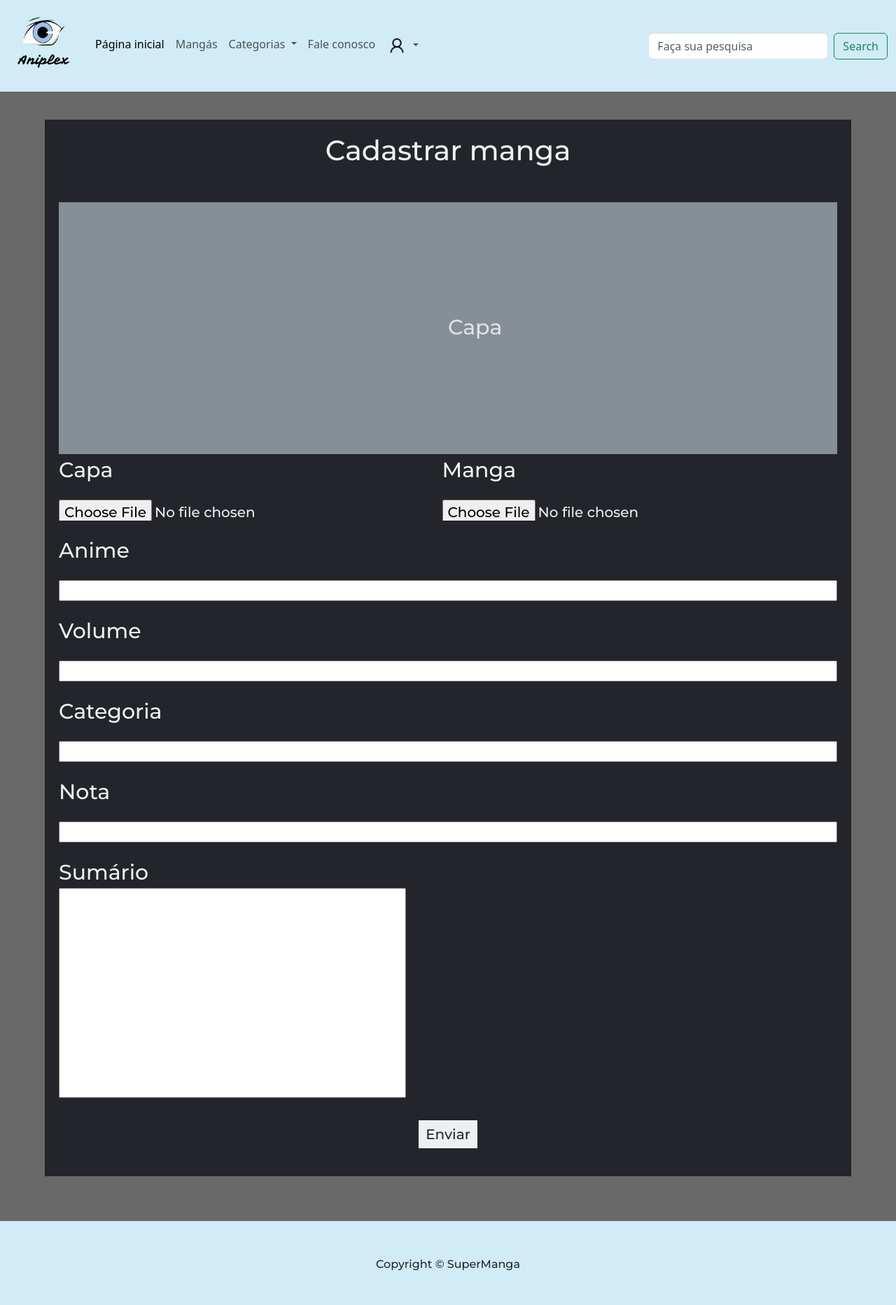
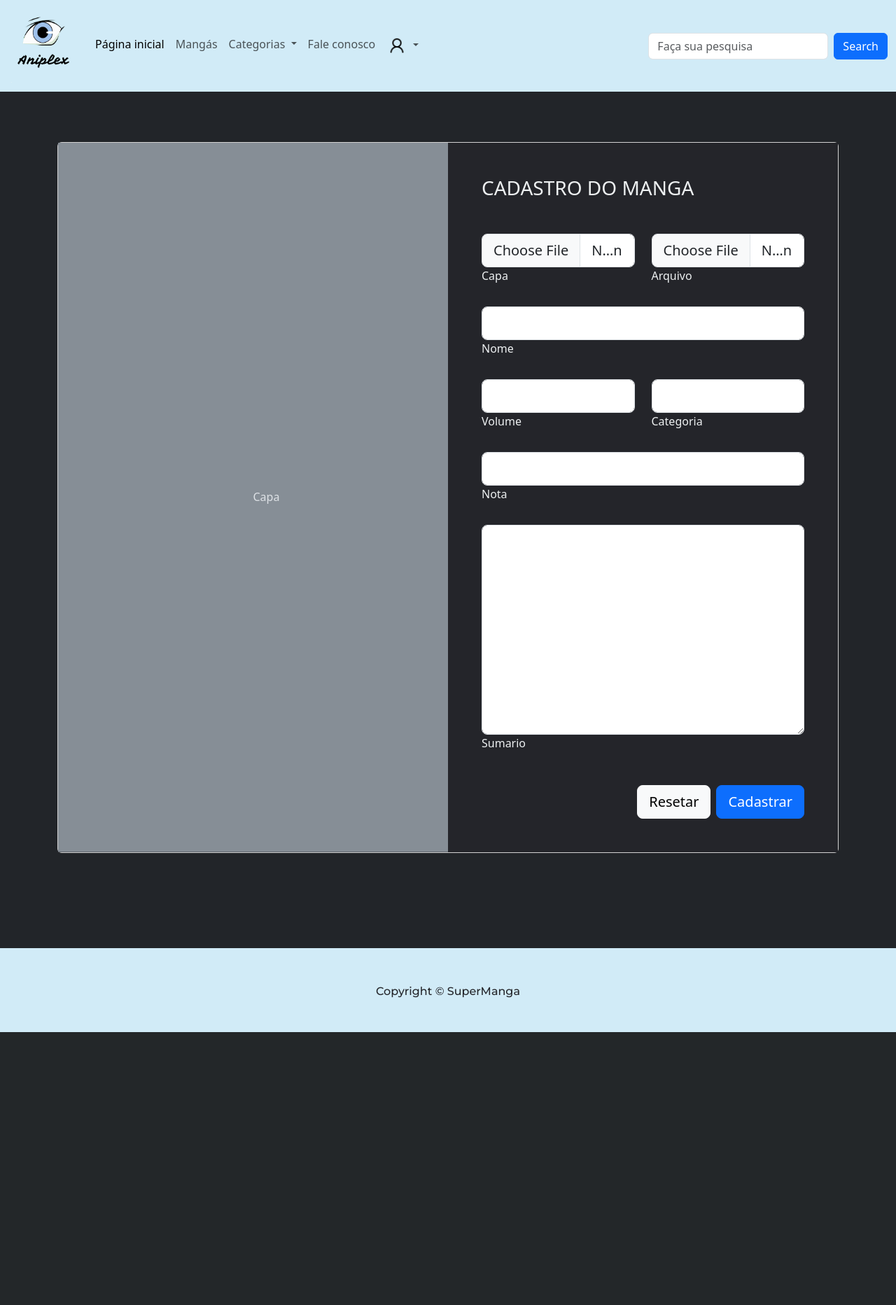
Before and after one commit to mlutegar/aniplex, a PHP site: page /create_manga.php in a window 1280 px wide. Shown: the whole page at 70% size. After the commit the page ends 1475 px from the top, so only its background shows below. Run offline with PHP 8.4, Linux system fonts and the light colour scheme; the visitor is signed in with stand-in values (Sample User, id 1).

Commit message:
feat: colocando bootstrap

```diff
--- a/create_manga.php
+++ b/create_manga.php
@@ -7,41 +7,131 @@
     <meta charset="utf-8">
     <meta name="viewport" content="width=device-width, initial-scale=1">
     <title>Formulário Cadastro de Manga</title>
-    <link rel="stylesheet" href="css/login.css">
   </head>
 
-  <body><?php include("navbar.php");?>
-    <div>
-        <div id="form-rect">
-            <form id="create-manga" action="createManga.php" method="post" enctype="multipart/form-data">
-            <h1>Cadastrar manga</h1>
-                  <svg width="100%" height="360" xmlns="http://www.w3.org/2000/svg" role="img" aria-label="Placeholder: Capa" preserveAspectRatio="xMidYMid slice" focusable="false">
-                    <title>Placeholder</title>
-                    <rect width="100%" height="100%" fill="#868e96"></rect><text x="50%" y="50%" fill="#dee2e6" dy=".3em">Capa</text>
-                  </svg>
+  <style>
+    .card-registration .select-input.form-control[readonly]:not([disabled]) {
+      font-size: 1rem;
+      line-height: 2.15;
+      padding-left: .75em;
+      padding-right: .75em;
+    }
 
-                  <label>Capa <input class="upload-btn" type="file" name="capa" id="capaId" required></label>
-                  <label>Manga<input class="upload-btn" type="file" name="conteudo" id="conteudoId" required></label>
+    .card-registration .select-arrow {
+      top: 13px;
+    }
 
-                  <label>Anime</label>
-                  <input type="text" name="anime" id="animeId" required>
+    .divider:after,
+    .divider:before {
+      content: "";
+      flex: 1;
+      height: 1px;
+      background: #eee;
+    }
 
-                  <label>Volume</label>
-                  <input type="number" name="volume" id="volumeId" required>
+    .h-custom {
+      height: calc(100% - 73px);
+    }
 
-                  <label>Categoria</label>
-                  <input type="text" name="categoria" id="categoriaId">
+    @media (max-width: 450px) {
+      .h-custom {
+        height: 100%;
+      }
+    }
 
-                  <label>Nota</label>
-                  <input type="number" name="nota" id="notaId">
+    .text-body {
+      color: #edf0f1;
+    }
 
-                  <label>Sumário <textarea style="height: 300px;" name="sumario" rows="8" id="sumarioId"></textarea></label>
+  </style>
 
-                  <input class="submit-btn" type="submit" value="Enviar">
-                  <div id="notify"><?= isset($_COOKIE['notify']) ? $_COOKIE['notify'] : '' ?></div>
-          </form>
+  <body style="background-color:#222529"><?php include("navbar.php");?>
+
+
+
+    <section class="h-100">
+      <form id="create-manga" action="createManga.php" method="post" enctype="multipart/form-data">
+        <div class="container py-5 h-100">
+          <div class="row d-flex justify-content-center align-items-center h-100">
+            <div class="col">
+              <div class="card card-registration my-4">
+                <div class="row g-0" style="background-color: #24252a;">
+                  <div class="col-xl-6 d-none d-xl-block">
+                    <svg width="100%" height="100%" xmlns="http://www.w3.org/2000/svg" role="img"
+                      aria-label="Placeholder: Capa" preserveAspectRatio="xMidYMid slice" focusable="false">
+                      <title>Placeholder</title>
+                      <rect width="100%" height="100%" fill="#868e96"></rect><text x="50%" y="50%" fill="#dee2e6"
+                        dy=".3em">Capa</text>
+                    </svg>
+                  </div>
+                  <div class="col-xl-6">
+                    <div class="card-body p-md-5" style="color: #edf0f1;">
+                      <h3 class="mb-5 text-uppercase">Cadastro do Manga</h3>
+                      <div class="row">
+                        <div class="col-md-6 mb-4">
+                          <div class="form-outline">
+                            <input type="file" name="capa" id="capaId" required class="form-control form-control-lg" />
+                            <label class="form-label" for="form3Example1m">Capa</label>
+                          </div>
+                        </div>
+                        <div class="col-md-6 mb-4">
+                          <div class="form-outline">
+                            <input type="file" name="conteudo" id="conteudoId" required
+                              class="form-control form-control-lg" />
+                            <label class="form-label" for="form3Example1n">Arquivo</label>
+                          </div>
+                        </div>
+                      </div>
+
+                      <div class="form-outline mb-4">
+                        <input type="text" name="anime" id="animeId" required class="form-control form-control-lg" />
+                        <label class="form-label" for="form3Example8">Nome</label>
+                      </div>
+
+                      <div class="row">
+                        <div class="col-md-6 mb-4">
+                          <div class="form-outline">
+                            <input type="number" name="volume" id="volumeId" required
+                              class="form-control form-control-lg" />
+                            <label class="form-label" for="form3Example1m1">Volume</label>
+                          </div>
+                        </div>
+                        <div class="col-md-6 mb-4">
+                          <div class="form-outline">
+                            <input type="text" name="categoria" id="categoriaId" class="form-control form-control-lg" />
+                            <label class="form-label" for="form3Example1n1">Categoria</label>
+                          </div>
+                        </div>
+                      </div>
+
+                      <div class="form-outline mb-4">
+                        <input type="number" name="nota" id="notaId" class="form-control form-control-lg" />
+                        <label class="form-label" for="form3Example9">Nota</label>
+                      </div>
+
+                      <div class="form-outline mb-4">
+                        <textarea style="height: 300px;" name="sumario" rows="8" id="sumarioId"
+                          class="form-control form-control-lg"></textarea>
+                        <label class="form-label" for="form3Example90">Sumario</label>
+                      </div>
+
+                      <div class="d-flex justify-content-end pt-3">
+                        <button type="button" class="btn btn-light btn-lg">Resetar</button>
+                        <button type="submit" class="btn btn-primary btn-lg ms-2">Cadastrar</button>
+                      </div>
+
+                      <div id="notify"><?= isset($_COOKIE['notify']) ? $_COOKIE['notify'] : '' ?></div>
+
+                    </div>
+                  </div>
+                </div>
+              </div>
+            </div>
+          </div>
         </div>
-    </div>
+      </form>
+    </section>
+
 
   <?php include("footer.php");?>
   <script src="js/base64.js"></script></body>
--- a/css/login.css
+++ /dev/null
@@ -1,59 +0,0 @@
-#form-rect{
-    background-color: #24252a;
-    padding: 20px;
-    width: 90%;
-    margin: auto;
-    margin-top: 40px;
-    display: flexbox;
-    font-size: 30px;
-    color: #edf0f1;
-    font-family: "Montserrat", sans-serif;
-}
-
-.submit-btn{
-    background-color: #edf0f1;
-    color: #24252a;
-    border: none;
-    display: flex;
-    padding: 5px 10px;
-    margin: 20px auto;
-    width: auto !important;
-    height: auto !important;
-}
-
-.submit-btn:hover{
-    background-color: #878c94;
-}
-
-#create-photo{
-    height: auto !important;
-}
-
-#form-rect input{
-    width: 100%;
-    height: 30px;
-    margin: 20px auto;
-    font-size: 20px;
-    margin-top: 20px;
-}
-
-#sumarioId{
-    resize: none;
-    width: 100%;
-}
-
-#form-rect h1{
-    text-align: center;
-    margin-bottom: 50px;
-}
-
-#manga-cover{
-    display: flex;
-    margin: 30px auto;
-    align-self: center;
-    background-size:cover;
-    background-position: center;
-    width: 20%;
-    height: 300px;
-    padding: 0 20px;
-}
--- a/css/style.css
+++ b/css/style.css
@@ -8,11 +8,6 @@ body{
   box-sizing: border-box;
   margin: 0;
   padding: 0;
-}
-
-a{
-  text-decoration: none;
-  color: white;
 }
 
 h1{
--- a/formulario-edita-manga.php
+++ b/formulario-edita-manga.php
@@ -16,6 +16,7 @@
   </head>
 
   <body><?php include("navbar.php");?>
+
     <div>
         <div id="form-rect">
             <form id="editaManga" action="editaManga.php" method="post" enctype="multipart/form-data">
--- a/js/base64.js
+++ b/js/base64.js
@@ -6,6 +6,10 @@ $('#capaId').on('change', function(){
         var imgTag = document.createElement('img');
 
         imgTag.setAttribute('id', 'imgCapa');
+        imgTag.setAttribute('alt', 'Sample photo');
+        imgTag.setAttribute('class', 'img-fluid');
+        imgTag.setAttribute('style', 'border-top-left-radius: .25rem; border-bottom-left-radius: .25rem;');
+
         svgTag.parentNode.replaceChild(imgTag, svgTag);
     }
 
--- a/navbar.php
+++ b/navbar.php
@@ -1,10 +1,12 @@
 <link rel="stylesheet" href="css/style.css">
 <link href="https://fonts.googleapis.com/css?family=Montserrat:500&display=swap" rel="stylesheet">
-<link href="https://cdn.jsdelivr.net/npm/bootstrap@5.3.0/dist/css/bootstrap.min.css" rel="stylesheet" integrity="sha384-9ndCyUaIbzAi2FUVXJi0CjmCapSmO7SnpJef0486qhLnuZ2cdeRhO02iuK6FUUVM" crossorigin="anonymous">
-<script src="https://cdn.jsdelivr.net/npm/bootstrap@5.3.0/dist/js/bootstrap.bundle.min.js" integrity="sha384-geWF76RCwLtnZ8qwWowPQNguL3RmwHVBC9FhGdlKrxdiJJigb/j/68SIy3Te4Bkz" crossorigin="anonymous"></script>
+<link href="https://cdn.jsdelivr.net/npm/bootstrap@5.3.0/dist/css/bootstrap.min.css" rel="stylesheet"
+  integrity="sha384-9ndCyUaIbzAi2FUVXJi0CjmCapSmO7SnpJef0486qhLnuZ2cdeRhO02iuK6FUUVM" crossorigin="anonymous">
+<script src="https://cdn.jsdelivr.net/npm/bootstrap@5.3.0/dist/js/bootstrap.bundle.min.js"
+  integrity="sha384-geWF76RCwLtnZ8qwWowPQNguL3RmwHVBC9FhGdlKrxdiJJigb/j/68SIy3Te4Bkz" crossorigin="anonymous"></script>
 
 <style>
-    body{
+  body {
     background-color: #696969;
   }
 </style>
@@ -13,8 +15,10 @@
 
   <nav class="navbar navbar-expand-lg" style="background-color: #d1ebf7;">
     <div class="container-fluid">
-  <a class="navbar-brand" href="index.php"><img width="100" height="104" class="d-inline-block align-text-top" src="img/aniplex logo.png" alt="logo"> </a>
-    <button class="navbar-toggler" type="button" data-bs-toggle="collapse" data-bs-target="#navbarSupportedContent" aria-controls="navbarSupportedContent" aria-expanded="false" aria-label="Toggle navigation">
+      <a class="navbar-brand" href="index.php"><img width="100" height="104" class="d-inline-block align-text-top"
+          src="img/aniplex logo.png" alt="logo"> </a>
+      <button class="navbar-toggler" type="button" data-bs-toggle="collapse" data-bs-target="#navbarSupportedContent"
+        aria-controls="navbarSupportedContent" aria-expanded="false" aria-label="Toggle navigation">
         <span class="navbar-toggler-icon"></span>
       </button>
       <div class="collapse navbar-collapse" id="navbarSupportedContent">
@@ -63,8 +67,9 @@
           <?php endif ?>
         </ul>
         <form id="formSearchTitulo" class="d-flex" role="search" method="post" action="mangaLocalize.php">
-        <input class="form-control me-2" type="search" id="searchTitulo" name="titulo" placeholder="Faça sua pesquisa" aria-label="Search">
-        <button class="btn btn-outline-success" type="submit">Search</button>
+          <input class="form-control me-2" type="search" id="searchTitulo" name="titulo" placeholder="Faça sua pesquisa"
+            aria-label="Search">
+          <button class="btn btn btn-primary" type="submit">Search</button>
         </form>
       </div>
     </div>
```
Also changed, not shown: bd/script.sql (+12 -0 lines), css/navbar.css (+0 -23 lines), login.php (+71 -19 lines), mangas.php (+8 -2 lines). Lines whose indentation alone changed are shown as unchanged.
